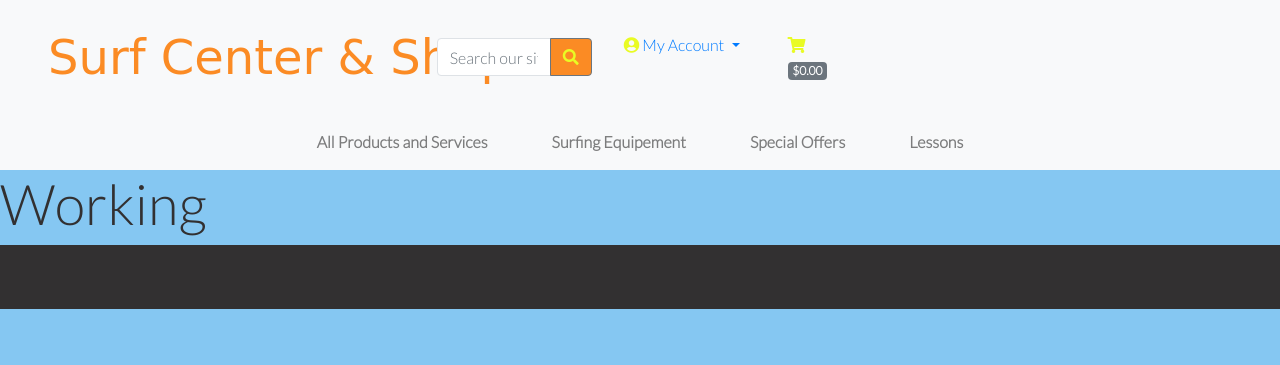
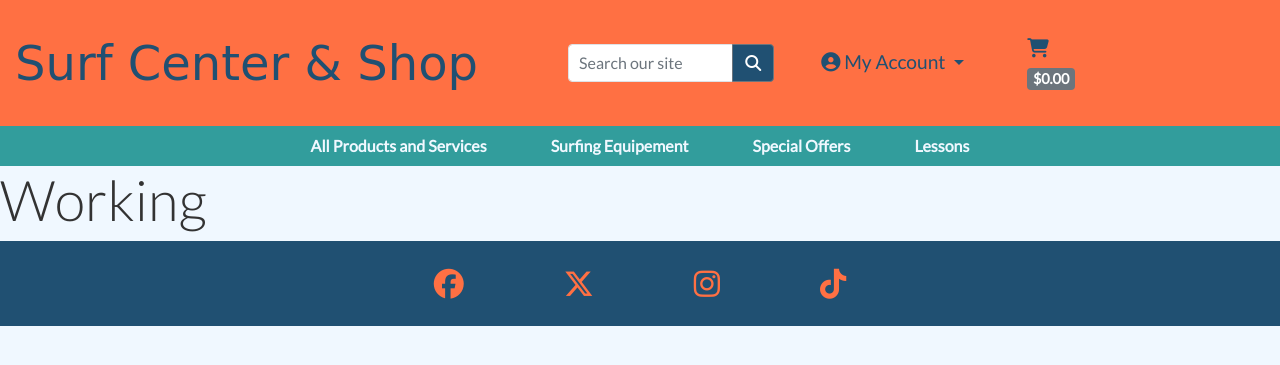
Before and after one commit to jjanczynska/surf-center, a Django app: page / in a window 1280 px wide. Shown: the top 365 px of the page. Run offline with Django 3.2, Linux system fonts and the light colour scheme; some libraries are stand-ins or nearby versions; some web fonts are replaced.

Commit message:
Adjust color scheme, enhance css, style footer

```diff
--- a/surf_center/static/css/base.css
+++ b/surf_center/static/css/base.css
@@ -6,9 +6,9 @@ html {
 
 body {
     font-family: 'Lato', sans-serif;
-    color: #323031;
+    color: #333;
+    background-color: #f0f8ff;
     margin: 0;
-    background: #85C7F2;
     padding: 0;
     box-sizing: border-box;
 
@@ -17,58 +17,125 @@ body {
 
 /* Header and navigation style*/
 
-header {
-  background-color: #1d7874;
+.container-row1 {
+    background-color: #ff7043;
+    display: flex;
+    justify-content: space-between;
+    padding: 10px 15px;
 }
 
-.navbar-brand {
+.surf-navbar-brand {
     font-family: 'Cabin Sketch', cursive;
     font-size: 3em;
-    color: #fb8b24;
-    margin-left: 1em;
-    margin-right: 1em;
+    color: #205072;
 }
+
+.search-form {
+    flex-grow: 2;
+    margin-right: 20px;
+}
+
+.search-form .input-group {
+    width: 100%;
+}
+
+.surf-user-icons {
+    display: flex;
+    justify-content: flex-end;
+    align-items: center;
+    flex-grow: 1;
+}
+
+.surf-user-icons a {
+    color: #205072;
+    font-size: 1.2em;
+    margin-left: 15px;
+}
+
 
 /* Nav Style */
 
-nav {
-    background-color: #323031;
+.surf-navbar {
+    background-color: #329D9C ;
 }
 
-nav .navbar-nav .nav-link {
-    color: #fff05a
+.surf-navbar .nav-link {
+    color: #f0f8ff;
 }
 
-nav .navbar-nav .nav-item.dropdown .dropdown-menu {
-    background-color: #17a2b8;
+.surf-navbar .nav-item .dropdown-menu {
+    background-color: #f0f8ff;
+    border: none;
+    box-shadow: 0 8px 16px 0 rgba(0, 0, 0, 0.1);
 }
 
-.fas {
-    color: #e9fb24;
+.surf-navbar .nav-item .dropdown-menu .dropdown-item {
+    color: #205072;
+    transition: background-color 0.3s ease, color 0.3s ease;
 }
 
-.search-form .form-control {
-    border: 0,
+.surf-navbar .nav-item .dropdown-menu .dropdown-item:hover {
+    background-color: #ff7043;
+    color: #ffffff;
 }
 
-.search-form .btn {
-    background-color: #fb8b24;
+.surf-navbar .nav-item .dropdown-menu {
+    margin-top: 0.5em;
 }
 
-.badge-info {
-    background-color: #85C7F2;
+
+/* Search Form */
+
+.surf-search-form input[type="text"] {
+    border: 1px solid #205072;
+    color: #333;
 }
+
+.surf-search-form button {
+    background-color: #205072;
+    color: #ffffff;
+}
+
+
 
 /* Footer Styles */
 
 footer {
-    background-color: #323031;
+    background-color: #205072;
     padding:20px 0;
-    color: #fff05a;
+    color: #ffffff;
 }
 
-social-icon {
-    margin: 0 10px;
-    color: #fff05a;
-    font-size: 1.5em;
+.surf-footer-container .social-icon {
+    font-size: 30px;
+    margin: 0 50px;
+    color: #ff7043;
+    transition: color 0.3s ease, transform 0.3 ease;
+    vertical-align: middle;
 }
+
+.surf-footer-container .social-icon:hover {
+    transform: scale(1.5);
+}
+
+
+.btn {
+    background-color: #205072;
+    color: #ffffff;
+    transition: background-color 0.3s ease;
+}
+
+.btn:hover {
+    background-color: #329D9C;
+    border-color: #329D9C;
+}
+
+input[type='text'], input[type='email'], textarea {
+    border: 1px solid #ccc;
+    padding: 10px;
+    transition: border-color 0.3s ease;
+}
+
+input[type='text']:focus, input[type='email']:focus, textarea:focus {
+    border-color: #329D9C;
+}
--- a/surf_center/templates/base.html
+++ b/surf_center/templates/base.html
@@ -16,7 +16,7 @@
     {% block corecss %}
     <!-- Bootstrap CSS -->
         <link rel="stylesheet" href="https://cdn.jsdelivr.net/npm/bootstrap@4.6.2/dist/css/bootstrap.min.css" integrity="sha384-xOolHFLEh07PJGoPkLv1IbcEPTNtaed2xpHsD9ESMhqIYd0nLMwNLD69Npy4HI+N" crossorigin="anonymous">
-
+        <link rel="stylesheet" href="https://fonts.googleapis.com/css?family=Lato&display=swap">
         <link rel="stylesheet" href="{% static 'css/base.css' %}">
     <!-- Font Icons -->
         <link href="https://cdnjs.cloudflare.com/ajax/libs/font-awesome/5.15.1/css/all.min.css" rel="stylesheet">
@@ -31,6 +31,7 @@
 
     {% block corejs %}
         <!--jQuery and Bootstrap Bundle (includes Popper) -->
+        <script src="https://kit.fontawesome.com/113031ad3e.js" crossorigin="anonymous"></script>
         <script src="https://cdn.jsdelivr.net/npm/jquery@3.5.1/dist/jquery.min.js" integrity="sha256-9/aliU8dGd2tb6OSsuzixeV4y/faTqgFtohetphbbj0=" crossorigin="anonymous"></script>
         <script src="https://cdn.jsdelivr.net/npm/bootstrap@4.6.2/dist/js/bootstrap.bundle.min.js" integrity="sha384-Fy6S3B9q64WdZWQUiU+q4/2Lc9npb8tCaSX9FK7E8HnRr0Jz8D6OP9dO5Vg3Q9ct" crossorigin="anonymous"></script>
     {% endblock %}
@@ -41,13 +42,13 @@
         <title>Surf Center & Shop{% block extra_title %}{% endblock %}</title>
   </head>
   <body>
-    <header class="bg-light">
+    <header class="surf-bg-light">
       <div class="container-row1">
         <div class="row align-items-center py-3">
-          <div class="col-md-4">
-            <a href="{% url 'home' %}" class="navbar-brand">Surf Center & Shop</a>
+          <div class="col-lg-6 col-md-12">
+            <a href="{% url 'home' %}" class="surf-navbar-brand">Surf Center & Shop</a>
           </div>
-          <div class="col-md-4">
+          <div class="col-lg-6 col-md-12">
             <div class="d-flex justify-content-end align-items-center">
               <!-- Search Form -->
               <form method="GET" action="" class="search-form mr-3">
@@ -61,7 +62,7 @@
                 </div>
               </form>
               <!-- User Account and Shopping Basket-->
-              <div class="user-icons d-flex">
+              <div class="surf-user-icons d-flex">
                 <!-- My Account dropdown -->
                 <div class="dropdown mr-3">
                   <a href="#" class="nav-link dropdown-toggle"id="userAccountDropdown" role="button" data-toggle="dropdown" aria-haspopup="true" aria-expanded="false">
@@ -95,7 +96,7 @@
           </div>
         </div>
       </div>
-      <nav class="navbar navbar-expand-lg navbar-light bg-light">
+      <nav class="surf-navbar navbar-expand-lg">
         <div class="container">
           <button class="navbar-toggler" type="button" data-toggle="collapse" data-target="#navbarNavDropdown" aria-controls="navbarNavDropdown" aria-expanded="false" aria-label="Toggle navigation">
               <span class="navbar-toggler-icon"></span>
@@ -161,7 +162,7 @@
     {% endblock %}
 
     <footer>
-      <div class="footer-container">
+      <div class="surf-footer-container">
         <div class="row">
           <div class="col-12 d-flex justify-content-center">
             <a href="" class="social-icon"><i class="fa-brands fa-facebook"></i></a>
```
Also changed, not shown: surf_center/media/summer_bkg_53_c.jpg (deleted).
